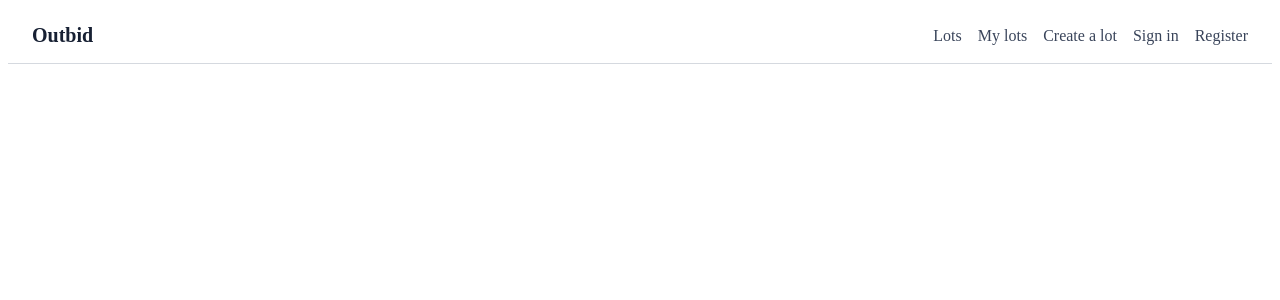
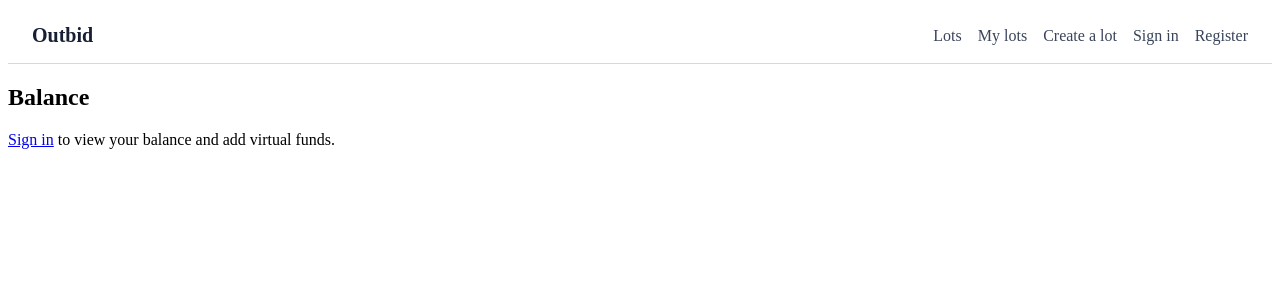
Before and after one commit to Glunomes/Outbid-FE, a React (Vite) app: page /wallet in a window 1280 px wide. Shown: the top 300 px of the page. Built offline with nearby package versions, Linux system fonts and the light colour scheme.

Commit message:
add a separeted wallet page for deposit and details

```diff
--- a/src/App.tsx
+++ b/src/App.tsx
@@ -8,19 +8,19 @@ import { LotPage } from './pages/LotPage';
 import EditLotPage from './pages/EditLotPage';
 import { MyLotsPage } from './pages/MyLotsPage';
 import { CreateLotPage } from './pages/CreateLotPage';
-import { WalletBalance } from './components/WalletBalance';
+import { WalletPage } from './pages/WalletPage';
 
 function App() {
   return (
     <div>
       <NavBar />
-      <WalletBalance />
       <SessionExpiryHandler />
       <Routes>
         <Route path="/" element={<Navigate to="/lots" replace />} />
         <Route path="/auth/register" element={<RegistrationPage />} />
         <Route path="/auth/login" element={<LoginPage />} />
         <Route path="/my-lots" element={<MyLotsPage />} />
+        <Route path="/wallet" element={<WalletPage />} />
         <Route path="/lots" element={<LotsCatalogPage />} />
         <Route path="/lots/new" element={<CreateLotPage />} />
         <Route path="/lots/:id/edit" element={<EditLotPage />} />
--- a/src/components/NavBar.tsx
+++ b/src/components/NavBar.tsx
@@ -61,6 +61,16 @@ export const NavBar = () => {
         </NavLink>
         {isAuthenticated ? (
           <>
+            <NavLink
+              to="/wallet"
+              className={({ isActive }) =>
+                isActive
+                  ? 'app-navigation-link is-active'
+                  : 'app-navigation-link'
+              }
+            >
+              Wallet
+            </NavLink>
             <button
               className="app-navigation-button"
               type="button"
--- a/src/components/WalletBalance.tsx
+++ b/src/components/WalletBalance.tsx
@@ -1,35 +1,16 @@
-import { WalletDepositForm } from './WalletDepositForm';
 import { useWalletBalance } from '../hooks/useWalletBalance';
 
 export const WalletBalance = () => {
-  const { isAuthenticated, wallet, error, isLoading, updateWallet } =
-    useWalletBalance();
+  const { isAuthenticated, wallet, isLoading } = useWalletBalance();
 
   if (!isAuthenticated) {
     return null;
   }
 
   return (
-    <aside aria-label="Wallet balance">
-      <h2>Balance</h2>
-      {isLoading && !wallet && <p>Loading balance…</p>}
-      {error && <p role="alert">{error}</p>}
-      {wallet && (
-        <dl>
-          <div>
-            <dt>Available</dt>
-            <dd>{wallet.availableBalance}</dd>
-          </div>
-          <div>
-            <dt>Reserved</dt>
-            <dd>{wallet.reservedBalance}</dd>
-          </div>
-        </dl>
-      )}
-      {!wallet && !isLoading && !error && (
-        <p>Balance is currently unavailable.</p>
-      )}
-      <WalletDepositForm onWalletUpdated={updateWallet} />
-    </aside>
+    <p aria-live="polite">
+      Available balance:{' '}
+      {wallet?.availableBalance ?? (isLoading ? 'Loading…' : 'Unavailable')}
+    </p>
   );
 };
--- a/src/pages/LotsCatalogPage.tsx
+++ b/src/pages/LotsCatalogPage.tsx
@@ -2,6 +2,7 @@ import { useCallback, useState } from 'react';
 import { LotCard } from '../components/LotCard';
 import { LotsCatalogFilters } from '../components/LotsCatalogFilters';
 import { LotsPagination } from '../components/LotsPagination';
+import { WalletBalance } from '../components/WalletBalance';
 import lotsService from '../services/lotsService';
 import { PAGE_SIZE, usePaginatedList } from '../hooks/usePaginatedList';
 import type {
@@ -72,6 +73,7 @@ export const LotsCatalogPage = () => {
   return (
     <section>
       <h2>Lots</h2>
+      <WalletBalance />
 
       <LotsCatalogFilters
         search={search}
--- /dev/null
+++ b/src/pages/WalletPage.tsx
@@ -0,0 +1,41 @@
+import { Link } from 'react-router-dom';
+import { WalletDepositForm } from '../components/WalletDepositForm';
+import { useWalletBalance } from '../hooks/useWalletBalance';
+
+export const WalletPage = () => {
+  const { isAuthenticated, wallet, error, isLoading, updateWallet } =
+    useWalletBalance();
+
+  return (
+    <main>
+      <h2>Balance</h2>
+      {!isAuthenticated ? (
+        <p>
+          <Link to="/auth/login">Sign in</Link> to view your balance and add
+          virtual funds.
+        </p>
+      ) : (
+        <>
+          {isLoading && !wallet && <p>Loading balance…</p>}
+          {error && <p role="alert">{error}</p>}
+          {wallet && (
+            <dl>
+              <div>
+                <dt>Available</dt>
+                <dd>{wallet.availableBalance}</dd>
+              </div>
+              <div>
+                <dt>Reserved</dt>
+                <dd>{wallet.reservedBalance}</dd>
+              </div>
+            </dl>
+          )}
+          {!wallet && !isLoading && !error && (
+            <p>Balance is currently unavailable.</p>
+          )}
+          <WalletDepositForm onWalletUpdated={updateWallet} />
+        </>
+      )}
+    </main>
+  );
+};
```
